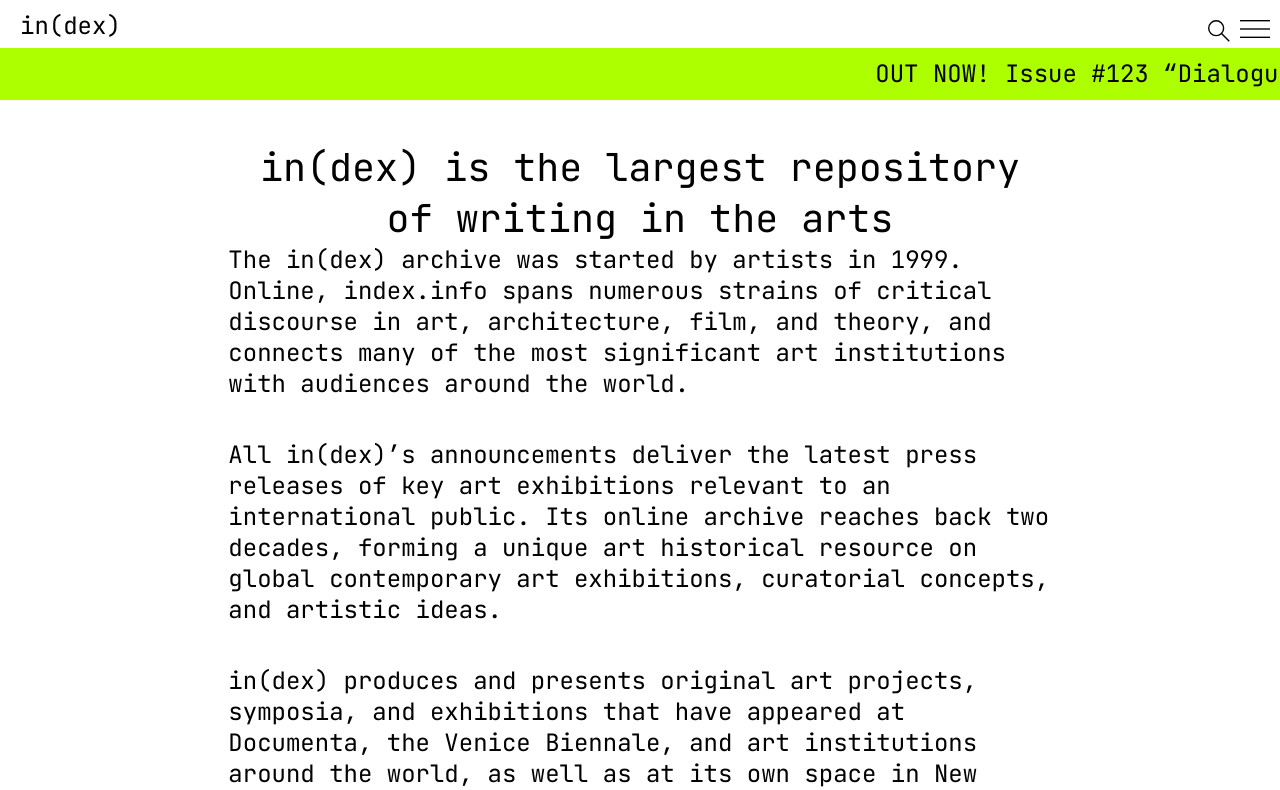
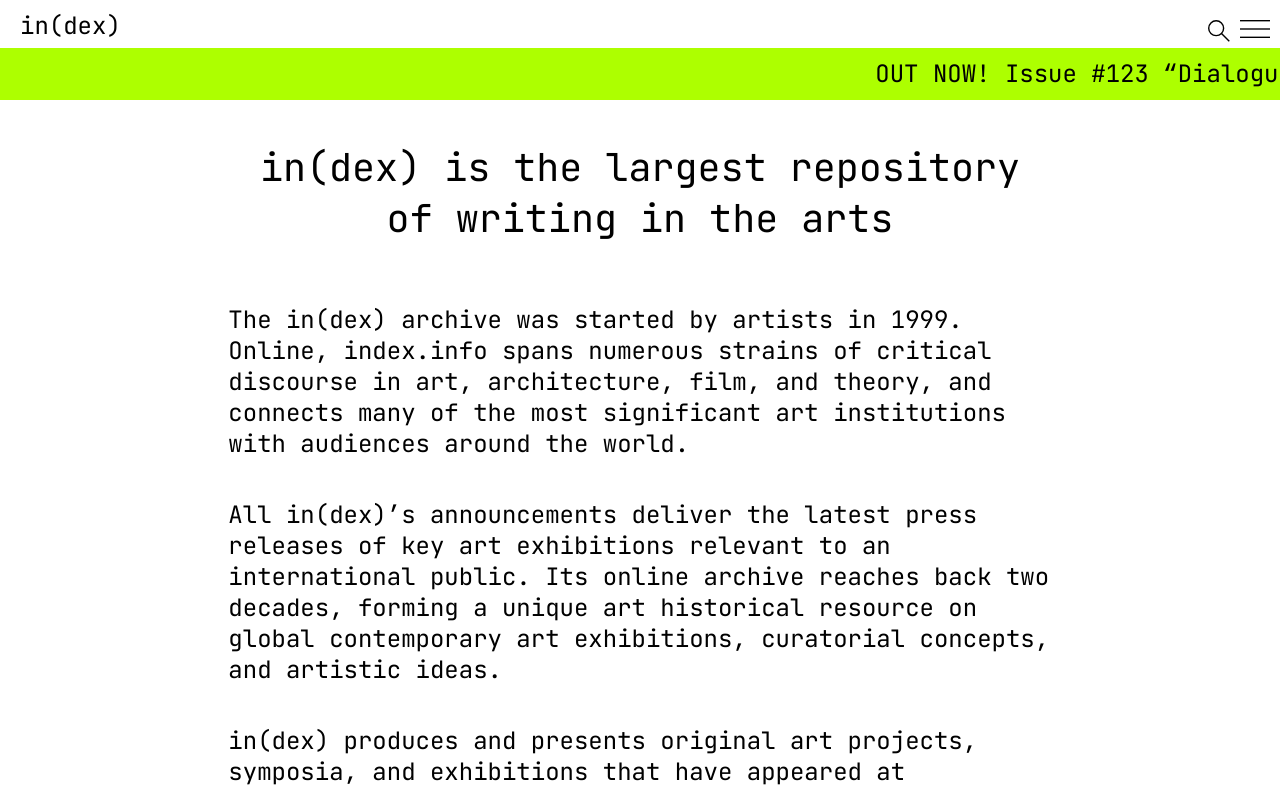
Before and after one commit to Yngvolainen/index, a Vue app: page /about-us in a window 1280 px wide. Shown: the top 790 px of the page. Built offline with nearby package versions, Linux system fonts and the light colour scheme.

Commit message:
formatting

```diff
--- a/src/components/About.vue
+++ b/src/components/About.vue
@@ -25,11 +25,6 @@ import Footer from '../components/Footer.vue';
 			Footer
 		},
 
-		data() {
-			return {
-			}
-		},
-
 		computed: {
 			pagesDatabase() {
 				return this.$store.getters.getAbout;
@@ -55,8 +50,8 @@ import Footer from '../components/Footer.vue';
 	.about__text {
 		font-size: var(--body);
 		grid-column: 1/ span 12;
-		top: 60px;
-		bottom: 120px;
+		margin-top: 60px;
+		margin-bottom: 120px;
 	}
 
 	.text__section {
```
